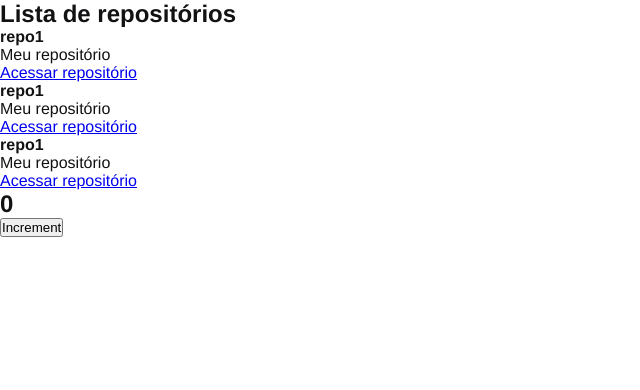
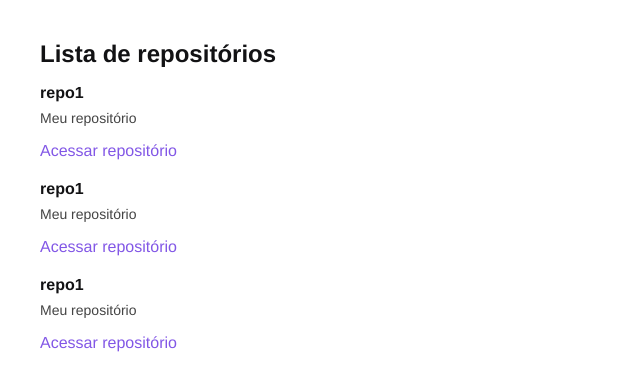
Before and after one commit to pahique/ignite, a React app in the folder 01-github-explorer/: page / in a window 1280 px wide. Shown: the top 390 px of the page, without its empty margins (0-640 px from the left). Built offline with nearby package versions, Linux system fonts and the light colour scheme.

Commit message:
Adding style and removing temp Counter button

```diff
--- a/01-github-explorer/src/App.jsx
+++ b/01-github-explorer/src/App.jsx
@@ -1,11 +1,7 @@
-import { Counter } from "./components/Counter";
 import { RepositoryList } from "./components/RepositoryList";
 
 export function App() {
     return (
-        <>
-            <RepositoryList/>
-            <Counter/>
-        </>
+        <RepositoryList/>
     );
 }
--- a/01-github-explorer/src/components/Counter.jsx
+++ /dev/null
@@ -1,16 +0,0 @@
-import { useState } from 'react';
-
-export function Counter() {
-    let [counter, setCounter] = useState(0);
-
-    function increment() {
-        setCounter(counter + 1);
-    }
-
-    return (
-        <div>
-            <h2>{counter}</h2>
-            <button type="button" onClick={increment}>Increment</button>
-        </div>
-    )
-}
--- a/01-github-explorer/src/components/RepositoryList.jsx
+++ b/01-github-explorer/src/components/RepositoryList.jsx
@@ -1,4 +1,5 @@
 import { RepositoryItem } from "./RepositoryItem";
+import '../styles/repositories.scss';
 
 const repository = {
     name: 'repo1',
--- /dev/null
+++ b/01-github-explorer/src/styles/repositories.scss
@@ -0,0 +1,30 @@
+section.repository-list {
+    margin: 40px;
+
+    h1 {
+        margin-bottom: 16px;
+    }
+
+    ul {
+        list-style: none;
+
+        li {
+            & + li {
+                margin-top: 20px;
+            }
+
+            p {
+                font-size: 14px;
+                color: #444;
+                margin-top: 8px;
+            }
+
+            a {
+                display: inline-block;
+                margin-top: 16px;
+                text-decoration: none;
+                color: #8257e6;
+            }
+        }
+    }
+}
```
